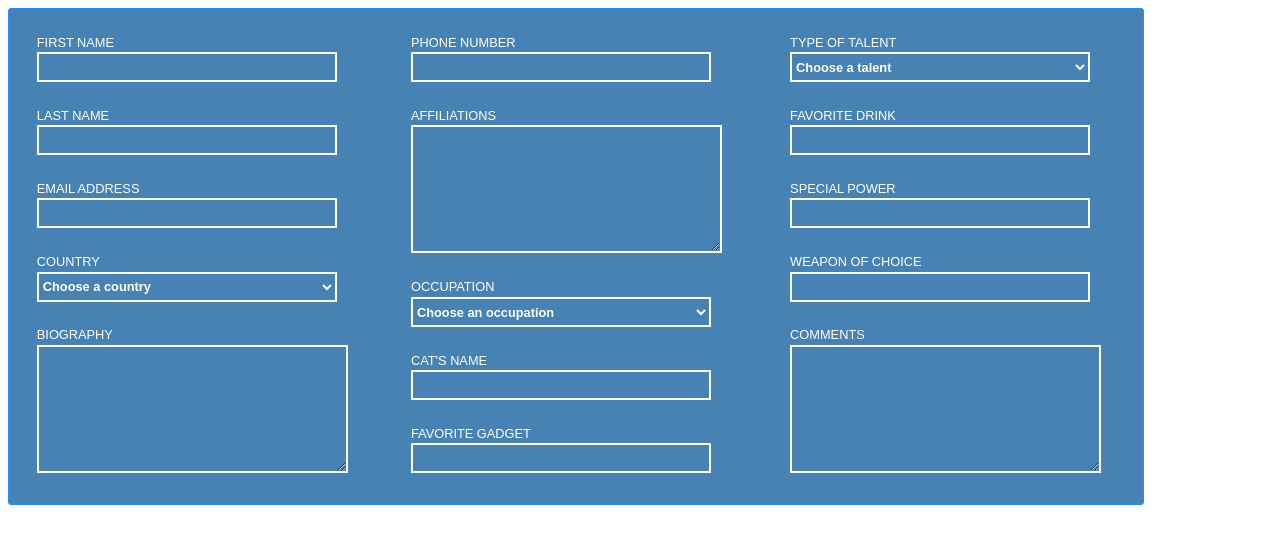
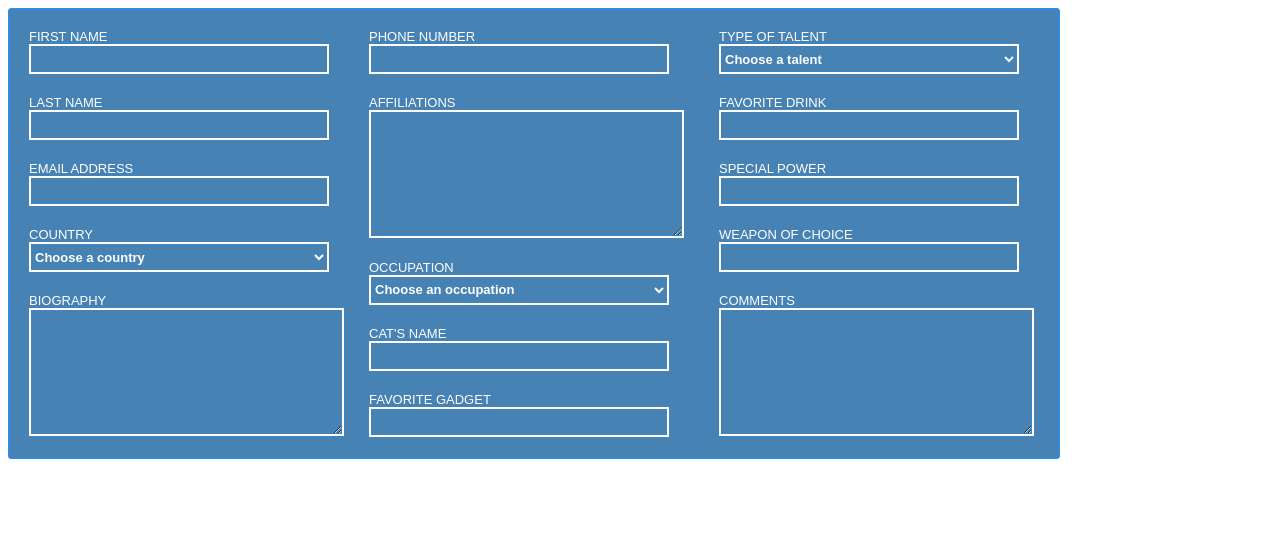
Before and after one commit to clb12369/ResponsiveFormsHW, a plain HTML site: page index.html in a window 1280 px wide. Drawn offline with Linux system fonts and the light colour scheme.

Commit message:
modified index and stylesheet

```diff
--- a/index.html
+++ b/index.html
@@ -7,58 +7,90 @@
     <link type="text/css" rel="stylesheet" href="./stylesheet.css" />
 </head>
 <body>
-    <div class="fields grid-1-350">
+    <form>
+    <div class="fields grid grid-1-350">
         <div class="left">
-            <p>FIRST NAME</p>
-            <input type="text"/>
-            <p>LAST NAME</p>
-            <input type="text"/>
-            <p>EMAIL ADDRESS</p>
-            <input type="email" />
-            <p>COUNTRY</p>
+            <div class="form-unit">
+                <label for="first-name">FIRST NAME</label>
+                <input name="first-name" type="text"/>
+            </div>
+            <div class="form-unit">
+                <label for="last-name">LAST NAME</label>
+                <input name="last-name" type="text"/>
+            </div>
+            <div class="form-unit">
+                <label for="email">EMAIL ADDRESS</label>
+                <input name="email" type="email" />
+            </div>
+            <div class="form-unit">
+                <label for="country">COUNTRY</label>
                 <select name="country">
                     <option value="blank">Choose a country</option>
                     <option value="United States">United States</option>
                     <option value="Canada">Canada</option>
                     <option value="Mexico">Mexico</option>
                 </select>
-            <p>BIOGRAPHY</p>
+            </div>
+            <div class="form-unit">
+                <label for="biography">BIOGRAPHY</label>
                 <textarea cols="46" rows="10"></textarea>
             </div>
+        </div>
         <div class="middle">
-            <p>PHONE NUMBER</p>
+            <div class="form-unit">
+                <label for="phone-number">PHONE NUMBER</label>
                 <input type="tel" />
-            <p>AFFILIATIONS</p>
+            </div>
+            <div class="form-unit">
+                <label for="affiliations">AFFILIATIONS</label>
                 <textarea cols="46" rows="10"></textarea>
-            <p>OCCUPATION</p>
+            </div>
+            <div class="form-unit">
+                <label for="occupation">OCCUPATION</label>
                 <select name="occupation">
                     <option value="blank">Choose an occupation</option>
                     <option value="C# Developer">C# Developer</option>
                     <option value="Rails Web Developer">Rails Web Developer</option>
                     <option value="Forensic DNA Analyst">Forensic DNA Analyst</option>
                 </select>
-            <p>CAT'S NAME</p>
-            <input type="text" />
-            <p>FAVORITE GADGET</p>
+            </div>
+            <div class="form-unit">
+                <label for="cat-name">CAT'S NAME</label>
                 <input type="text" />
             </div>
+            <div class="form-unit">
+                <label for="fav-gadget">FAVORITE GADGET</label>
+                <input type="text" />
+            </div>
+        </div>
         <div class="right">
-            <p>TYPE OF TALENT</p>
+            <div class="form-unit">
+                <label for="talent">TYPE OF TALENT</label>
                 <select name="talent">
                     <option value="blank">Choose a talent</option>
                     <option value="Juggling">Juggling</option>
                     <option value="Skateboarding">Skateboarding</option>
                     <option value="Guitar">Guitar</option>
                 </select>
-            <p>FAVORITE DRINK</p>
-            <input type="text" />
-            <p>SPECIAL POWER</p>
-            <input type="text" />
-            <p>WEAPON OF CHOICE</p>
-            <input type="text" />
-            <p>COMMENTS</p>
-            <textarea cols="46" rows="10"></textarea>
+            </div>
+            <div class="form-unit">
+                <label for="fav-drink">FAVORITE DRINK</label>
+                <input name="fav-drink" type="text" />
+            </div>
+            <div class="form-unit">
+                <label for="spec-power">SPECIAL POWER</label>
+                <input name="spec-power" type="text" />
+            </div>
+            <div class="form-unit">
+                <label for="weapon">WEAPON OF CHOICE</label>
+                <input name="weapon" type="text" />
+            </div>
+            <div class="form-unit">
+                <label for="comments">COMMENTS</label>
+                <textarea name="comments" cols="46" rows="10"></textarea>
             </div>
         </div>
+    </div>
+    </form>
 </body>
 </html>
--- a/stylesheet.css
+++ b/stylesheet.css
@@ -12,6 +12,16 @@
     width: fit-content;
 }
 
+.grid {
+    text-align: justify;
+    font-size: 0;
+}
+
+.form-unit {
+    font-size: small;
+    text-align: left;
+    padding: 0px 0px 8px 0;
+}
 
 .left {
     display: inline-block;
@@ -19,7 +29,7 @@
     color: white;
     width: 350px;
     margin: 1em;
-    padding-left: 15px;
+    padding: 20px 0px 0px 20px;
 }
 
 
@@ -29,7 +39,8 @@
     color: white;
     width: 350px;
     margin: 1em;
-    padding-left: 10px;
+    padding: 20px 0px 0px 10px;
+    /*padding-left: 10px;*/
 }
 
 .right {
@@ -37,9 +48,8 @@
     vertical-align: top;
     color: white;
     width: 350px;
-    margin: 1em;
-    padding-left: 10px;
-    padding-bottom: 5px;
+    margin: 0.5em;
+    padding: 20px 20px 0px 10px;
 }
 
 p {
@@ -54,7 +64,6 @@ input, textarea, select {
     font-size: 1em;
     font-weight: bold;
 }
-
 
 input, select {
     width: 300px;
```
Lines whose indentation alone changed are shown as unchanged.
